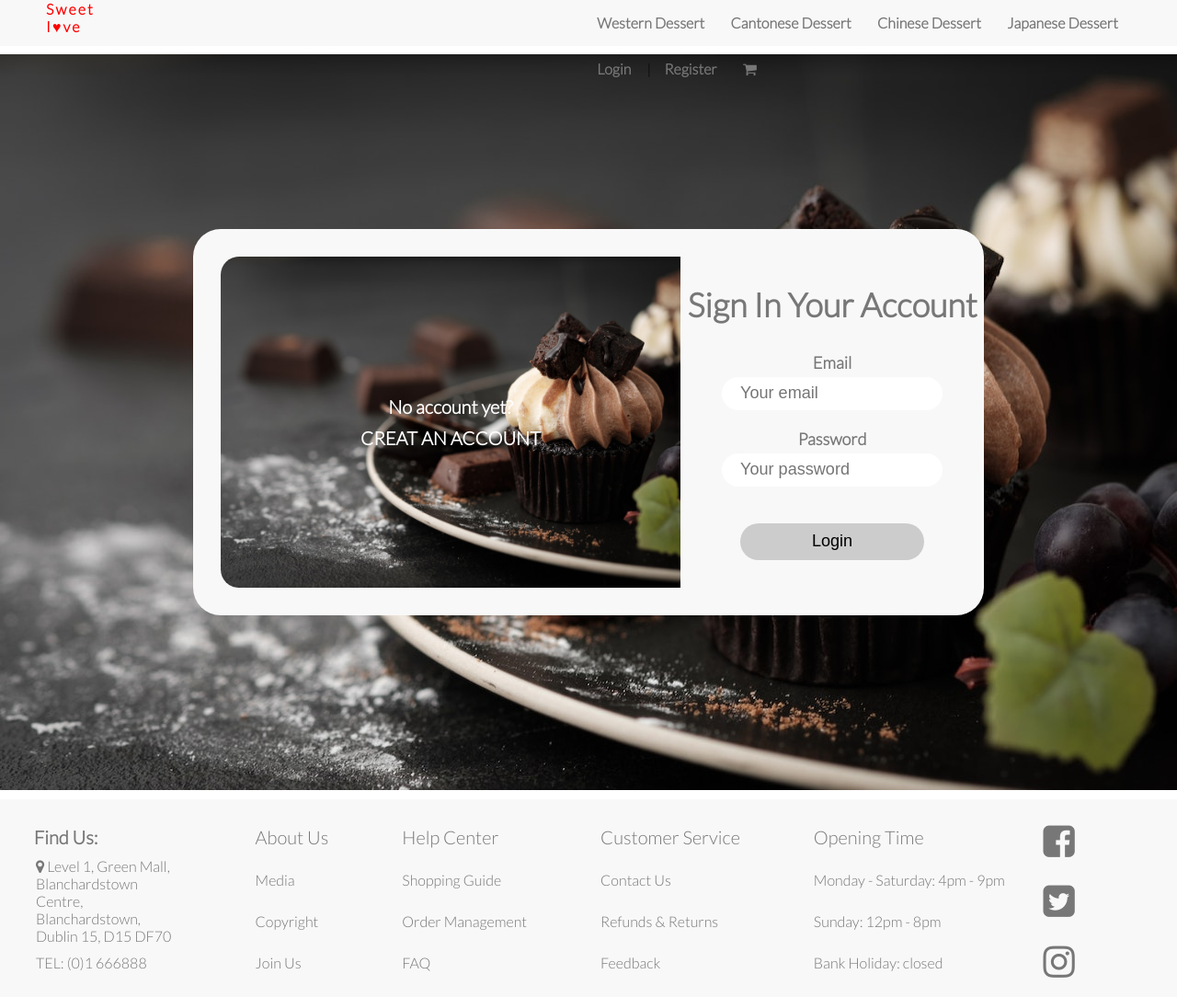
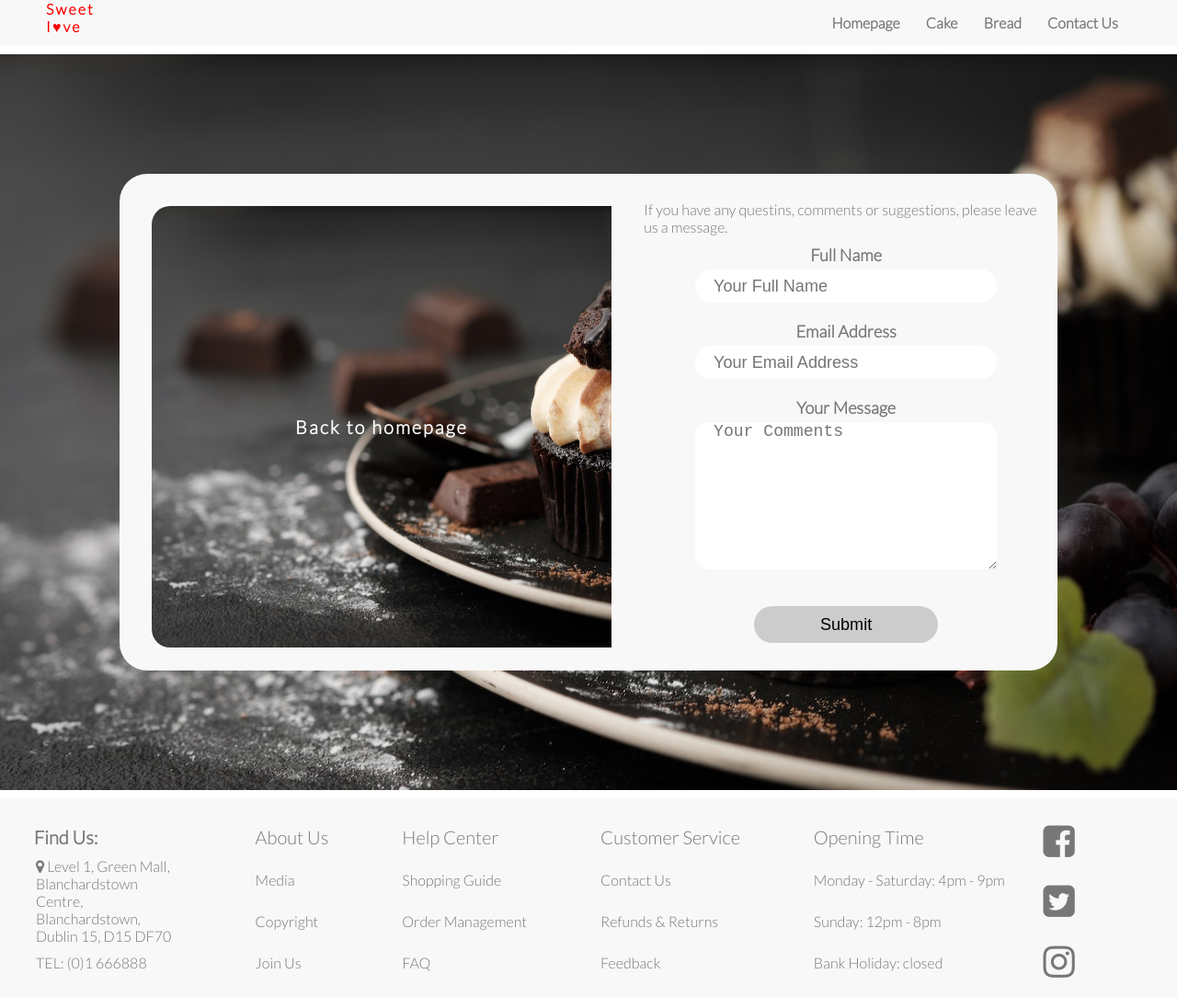
Before and after one commit to Code-Institute-Submissions/mabin9527-Bakery-Store, a plain HTML site: page contact-us.html in a window 1280 px wide. Shown: the whole page at 92% size. Drawn offline with Linux system fonts and the light colour scheme.

Commit message:
Delete login and register form page, adding contact-us.html and style contact-us page

```diff
--- a/assets/css/style.css
+++ b/assets/css/style.css
@@ -78,6 +78,7 @@ nav li a {
 .img img {
     display: block;
     width: 100%;
+    height: 100%;
 }
 .slide label {
     display: inline-block;
@@ -300,7 +301,7 @@ footer {
 }
 /* Footer end */
 
-/* Western-dessert page start */
+/* Cake page start */
 
 .fl-products {
     margin-top: 3.75rem;
@@ -388,7 +389,7 @@ footer {
     visibility: visible;
 }
 
-/* Login page start */
+/* Contact Us page start */
 
 section {
     margin: 2.5rem 0 .625rem 0;
@@ -406,17 +407,15 @@ form {
 }
 /* Define login-content and register container */
 
-.login-content,
-.register-content {
+.contact-content {
     position: relative;
-    width: 50rem;
-    height: 22.5rem;
+    width: 60rem;
+    height: 30rem;
     background-color: #f8f8f8;
     border-radius: 1.88rem;
     padding: 1.88rem;
 }
-.register-box,
-.login-container {
+.homepage {
     display: inline-block;
     width: 31.25rem;
     height: 100%;
@@ -427,33 +426,31 @@ form {
     flex-direction: column;
     justify-content: center;
     align-items: center;
-}
-.register-box span,
-.login-container span {
     color: #fff;
     font-weight: bolder;
     font-size: 1.25rem;
     margin: .31rem;
+    letter-spacing: 2px;
 }
-.login-box,
-.register-container {
-    width: 20.63rem;
+.comment {
+    width: 28.75rem;
     height: 100%;
     position: absolute;
     top: 0;
-    right: 0;border-radius: 0 1.88rem 1.88rem 0;
+    right: 0;
+    border-radius: 0 1.88rem 1.88rem 0;
     display: flex;
     flex-direction: column;
     align-items: center;
     color: #777
 }
-.login-box h1 {
-    font-size: 2.25rem;
-    margin: 3.75rem 0 1.88rem 0;
+.comment {
+    margin-top: 1.2rem;
 }
-.login-box input {
+.comment input,
+.comment textarea {
     margin-bottom: 1.25rem;
-    width: 12.5rem;
+    width: 18rem;
     height: 2.25rem;
     padding: 0 1.25rem;
     border-radius: 2.25rem;
@@ -462,14 +459,16 @@ form {
     outline: none;
     font-size: 1.13rem;
 }
-.login-box label,
-.register-container label {
+.comment textarea {
+    height: 10rem;
+    border-radius: 1rem;
+}
+.comment label {
     font-size: 1.13rem;
     margin-bottom: .31rem;
     font-weight: 900;
 }
-#login-btn,
-#register-btn {
+#submit-btn {
     margin-top: 1.25rem;
     width: 12.5rem;
     height: 2.5rem;
--- a/login.html
+++ b/contact-us.html
@@ -18,53 +18,45 @@
     <title>Bakery Store</title>
 </head>
 <body>
-    <!-- Header start -->
-
     <header>
         <div class="nav-bar">
             <div class="logo">
                 <a href="index.html" target="_blank">Sweet<br>I♥ve</a>
             </div>
             <nav>
-                <ul calss="dessert">
-                    <li><a href="western-dessert.html" target="_blank">Western Dessert</a></li>
-                    <li><a href="western-dessert.html">Cantonese Dessert</a></li>
-                    <li><a href="western-dessert.html">Chinese Dessert</a></li>
-                    <li><a href="western-dessert.html">Japanese Dessert</a></li>
-                </ul>
-                <ul class="user">
-                    <li>
-                        <a href="login.html" target="_blank">Login</a>
-                        <span>|</span>
-                    </li>
-                    <li><a href="register.html" target="_blank">Register</a></li>
-                    <li><a href="index.html"><i class="fa fa-shopping-cart" aria-hidden="true"></i></a></li>
+                <ul>
+                    <li><a href="index.html" target="_blank">Homepage</a></li>
+                    <li><a href="cake.html" target="_blank">Cake</a></li>
+                    <li><a href="bread.html" target="_blank">Bread</a></li>
+                    <li><a href="contact-us.html" target="_blank">Contact Us</a></li>
                 </ul>
             </nav>
         </div>
+        </div>
     </header>
     <!-- Header end -->
-    <!-- Login form start -->
+    <!-- Register form start -->
 
     <section>
         <form action="" method="POST">
-            <div class="login-content">
-                <a href="register.html" class="register-box" target="_blank">
-                    <span>No account yet?</span>
-                    <span>CREAT AN ACCOUNT</span>
+            <div class="contact-content">
+                <a href="index.html" class="homepage" target="_blank">
+                    Back to homepage
                 </a>
-                <div class="login-box">
-                    <h1>Sign In Your Account</h1>
-                    <label for="email-field">Email</label>
-                    <input type="email" id="email-field" name="email" placeholder="Your email">
-                    <label for="password">Password</label>
-                    <input type="password" id="password" name="password" placeholder="Your password">
-                    <button id="login-btn">Login</button>
+                <div class="comment">
+                    <p>If you have any questins, comments or suggestions, please leave us a message.</p>
+                    <label for="name">Full Name</label>
+                    <input type="name" id="name" name="name" placeholder="Your Full Name">
+                    <label for="email-field">Email Address</label>
+                    <input type="email" id="email-field" name="email" placeholder="Your Email Address">
+                    <label for="message">Your Message</label>
+                    <textarea id="message" placeholder="Your Comments"></textarea>
+                    <button id="submit-btn">Submit</button>
                 </div>
             </div>
         </form>
     </section>
-    <!-- Login form end -->
+    <!-- Register form end -->
     <!-- Footer start -->
 
     <footer>
@@ -108,6 +100,6 @@
             <a href="https://www.instagram.com/" target="_blank"><i class="fa fa-instagram" aria-hidden="true"></i></a>
         </div>
     </footer>
-
+    <!-- Footer end -->
 </body>
 </html>
```
Also changed, not shown: index.html (+1 -0 lines), register.html (deleted, +0 -113 lines).
